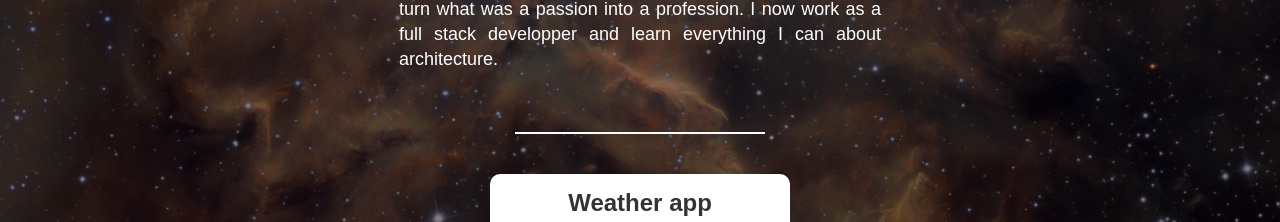
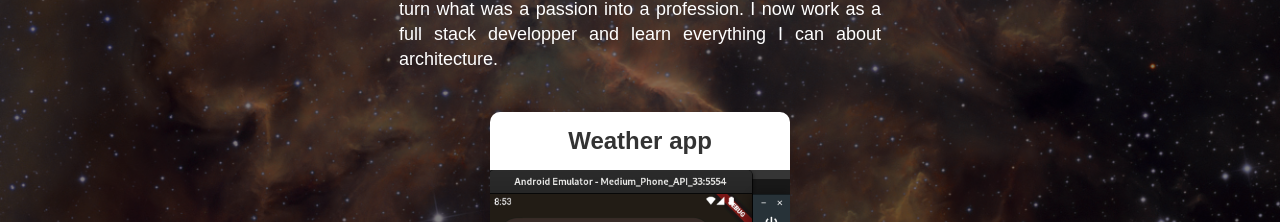
Before and after one commit to eguefif/portfolio-v2, a Vue app: page / in a window 1280 px wide. Shown: the part 840-1062 px from the top of the page. Built offline with nearby package versions, Linux system fonts and the light colour scheme.

Commit message:
Center correctly everything

```diff
--- a/src/App.vue
+++ b/src/App.vue
@@ -14,7 +14,6 @@ import ProjectsView from '@/views/ProjectsView.vue'
       </div>
       <div class="portfolio">
         <PersonalInfoView />
-        <div class="vl"></div>
         <ProjectsView />
       </div>
       <div class="footer">
@@ -95,20 +94,6 @@ h2 {
   }
 }
 
-.vl {
-  height: 250px;
-  width: 2px;
-  margin: 30px;
-  background-color: white;
-}
-@media screen and (max-width: 80rem) {
-  .vl {
-    height: 2px;
-    width: 250px;
-    margin: 30px;
-    background-color: white;
-  }
-}
 .main-box {
   background: #151515 url(./assets/nebula.jpg) no-repeat center center;
   background-size: cover;
--- a/src/views/ProjectsView.vue
+++ b/src/views/ProjectsView.vue
@@ -49,7 +49,7 @@ const projects = [
   display: flex;
   flex-wrap: wrap;
   align-items: center;
-  justify-content: left;
+  justify-content: center;
   width: 50%;
   gap: 20px;
 }
```
